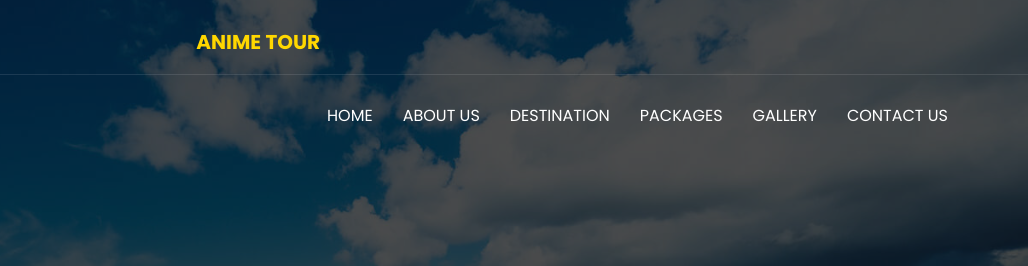
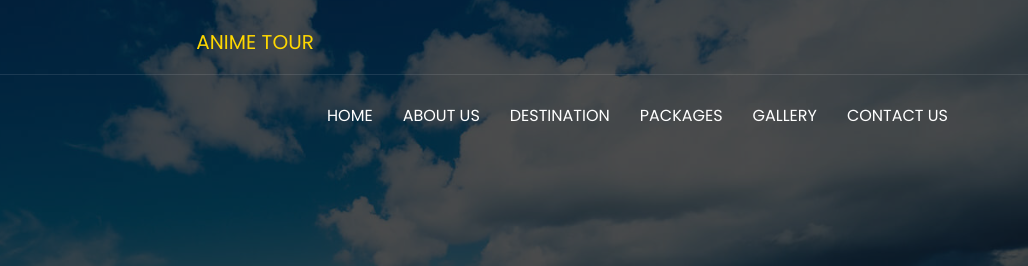
Before and after one commit to Olayimka/AnimeWorld, a plain HTML site: page index.html in a window 1280 px wide. Shown: the top 266 px of the page, 252-1280 px from the left. Drawn offline with nearby package versions, Linux system fonts and the light colour scheme.

Commit message:
Update index.html

```diff
--- a/index.html
+++ b/index.html
@@ -55,7 +55,7 @@
         </a>
 
         <a href="index.html">
-          <h2 class="fonttour" style="color:gold;margin-top:10px;">ANIME TOUR</h2>
+          <span class="fonttour" style="color:gold;margin-top:10px;">ANIME TOUR</span>
         </a>
 
         <div class="header-btn-group">
```
